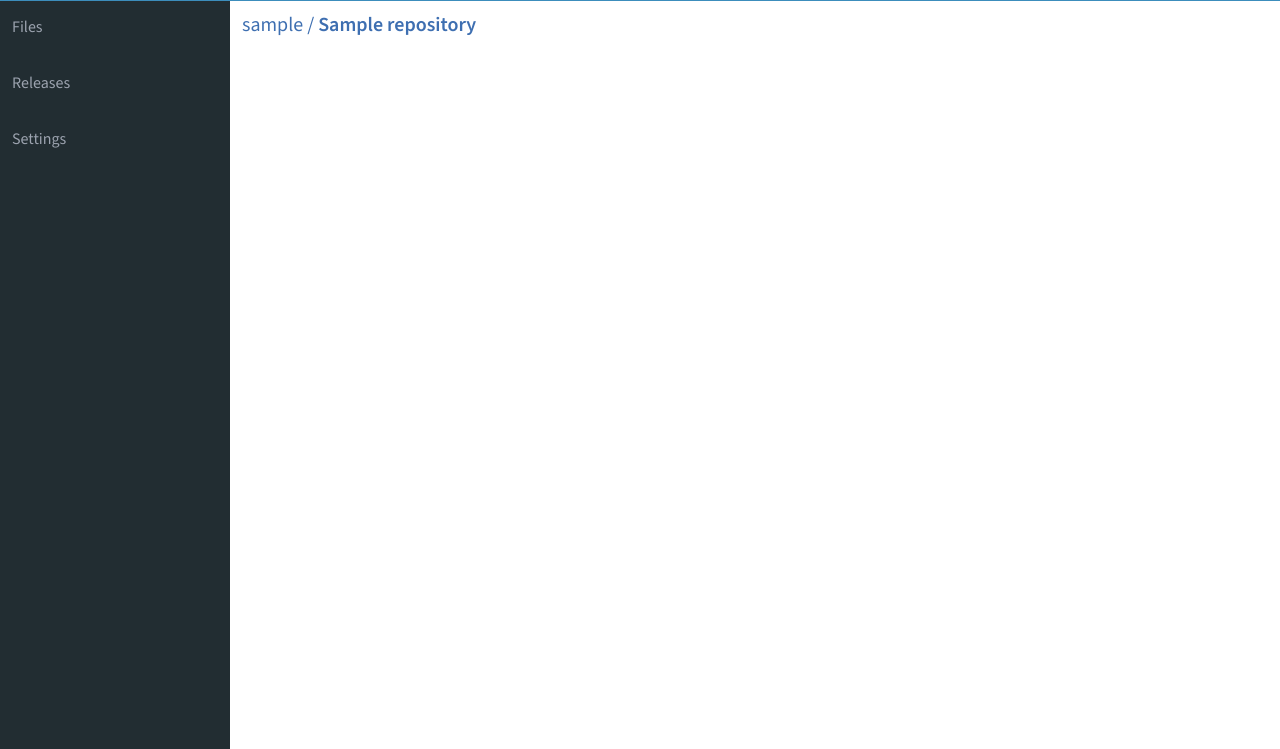
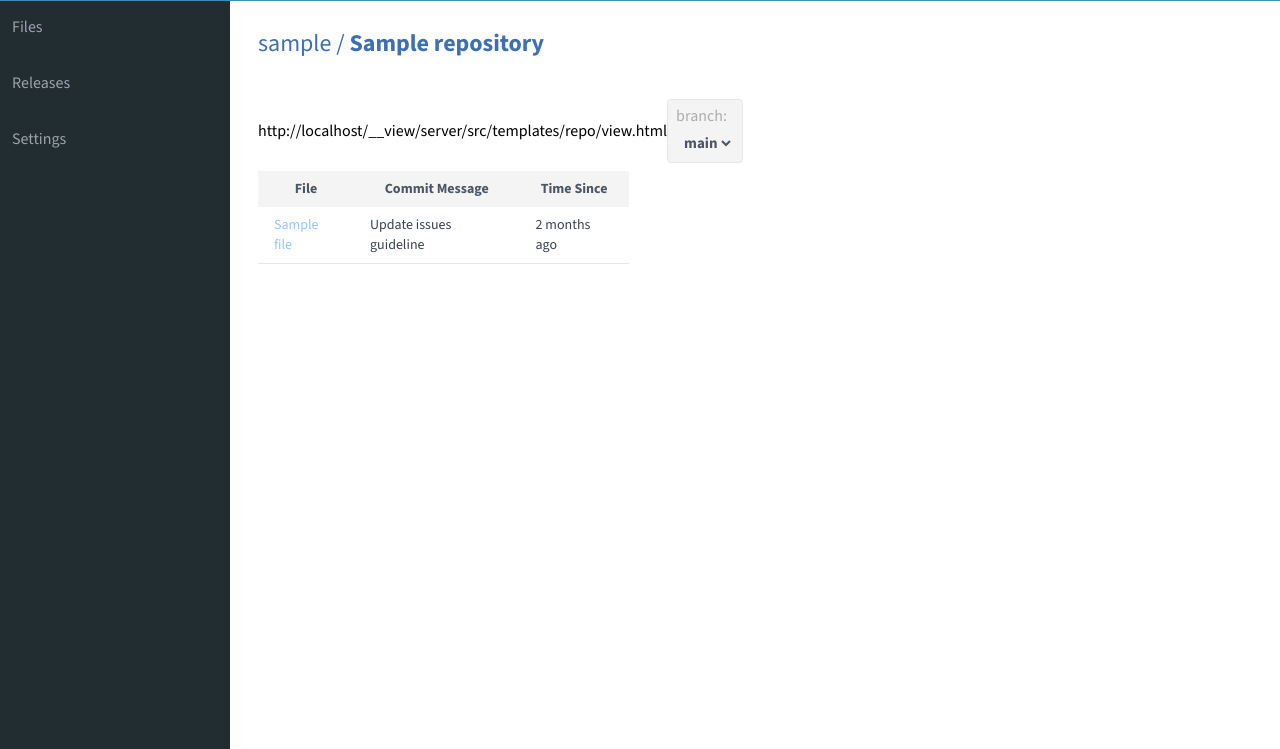
Before and after one commit to DipsDev/Stash, a Flask app: template server/src/templates/repo/view.html in a window 1280 px wide. Shown: the part 51-800 px from the top of the page. Run offline with Flask 3, Linux system fonts and the light colour scheme; tables that the repository leaves empty hold one stand-in row (values such as "Sample post"); the template is opened without the code that fills it: values that come from a table or form of the project are taken from there, most other values are stand-ins (such as "Sample title", 1, 10 or a date in 2020); some libraries are stand-ins or nearby versions.

Commit message:
add html escaping

```diff
--- a/server/src/templates/main_page.html
+++ b/server/src/templates/main_page.html
@@ -2,9 +2,9 @@
 
 {% macro tab_link(endpoint, name) %}
     {% if request.endpoint.endswith(endpoint) %}
-        <li class="active"><a href="{{ url_for(endpoint) }}">{{name}}</a></li>
+        <li class="active"><a href="{{ url_for(endpoint) }}">{{name | e}}</a></li>
     {% else %}
-        <li><a href="{{ url_for(endpoint) }}">{{name}}</a></li>
+        <li><a href="{{ url_for(endpoint) }}">{{name | e}}</a></li>
     {% endif %}
 {% endmacro %}
 
@@ -21,7 +21,7 @@
     {% for repo in repos -%}
         <li class="text-gray-400 w-full">
             <a class="block px-3 py-3 hover:bg-[#1E282C] w-full" href="{{ url_for('repo.view_repo', username=current_user.username, repo_name=repo.name) }}">
-            {{ current_user.username }}/<span class="font-semibold text-gray-300 w-full">{{ repo.name }}</span>
+            {{ current_user.username | e }}/<span class="font-semibold text-gray-300 w-full">{{ repo.name | e }}</span>
             </a>
         </li>
     {%- endfor %}
--- a/server/src/templates/repo/view.html
+++ b/server/src/templates/repo/view.html
@@ -8,9 +8,18 @@
     {% endif %}
 {% endmacro %}
 
+
+{% macro file_view(type, file_name) %}
+      <tr class="border-b border-gray-200">
+        <td class="px-4 py-2 text-blue-300">{{ file_name | e }}</td>
+        <td class="px-4 py-2">Update issues guideline</td>
+        <td class="px-4 py-2">2 months ago</td>
+      </tr>
+{% endmacro %}
+
 {% block content %}
-<div class="flex flex-col items-start justify-center p-3 mt-5 md:mt-0">
-    <p class="text-[#3E6FB1] text-xl">{{ repo.user.username }} / <span class="font-semibold">{{ repo.name }}</span></p>
+<div class="flex flex-col items-start justify-center p-7 mt-5 md:mt-0 w-1/3">
+    <p class="text-[#3E6FB1] text-2xl">{{ repo.user.username | e }} / <span class="font-bold">{{ repo.name | e }}</span></p>
 
     {% if files | length == 0 %}
     <h2 class="text-3xl mt-5"><span class="font-semibold">Quick setup</span> - if you've done this kind of thing before</h2>
@@ -25,13 +34,39 @@
             <code>git push</code>
         </div>
     </div>
-        <div class="mt-7 w-full">
+    <div class="mt-7 w-full">
         <h4 class="text-2xl mb-2">Push an existing repository from the command line</h4>
         <div class="bg-[#F5F5F5] py-3 px-2 rounded border-2 border-[#E0E0E0] w-full">
             <code>git push</code>
         </div>
     </div>
+    {% else %}
+    <div class="w-full mt-10">
+        <div class="flex flex-row items-center justify-start">
+            <p>{{ request.url }}</p>
+            <span class="bg-[#F4F4F4] px-2 py-1 rounded border text-[#ACACAC]">
+                branch:
+                <select name="branches" class="pl-1 py-1 bg-transparent font-bold text-gray-600 text-[15px]">
+                  <option value="main">main</option>
+                    <option value="dev">dev</option>
+                </select>
+            </span>
+        </div>
+         <table class="w-full text-sm text-gray-700 dark:text-gray-400 mt-2">
+              <tr class="bg-[#F4F4F4] text-gray-600">
+                <th class="px-4 py-2">File</th>
+                <th class="px-4 py-2">Commit Message</th>
+                <th class="px-4 py-2">Time Since</th>
+              </tr>
+                 {% for file in files %}
+                 {{ file_view(file[0], file[2]) }}
+                 {% endfor %}
+        </table>
+    </div>
+
     {% endif %}
+
+
 </div>
 
 
```
